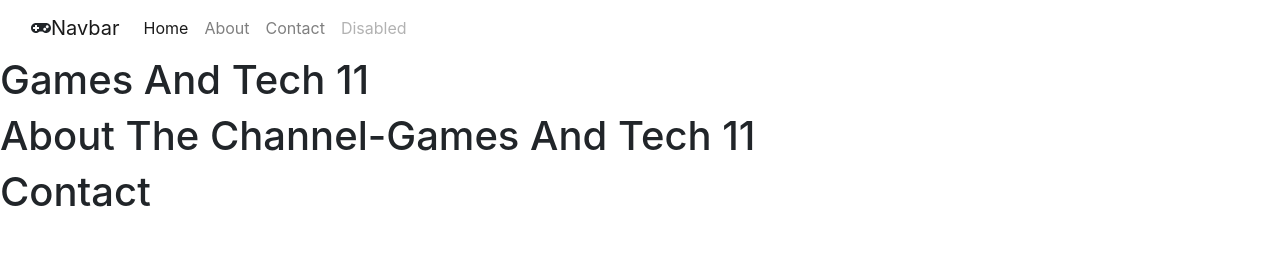
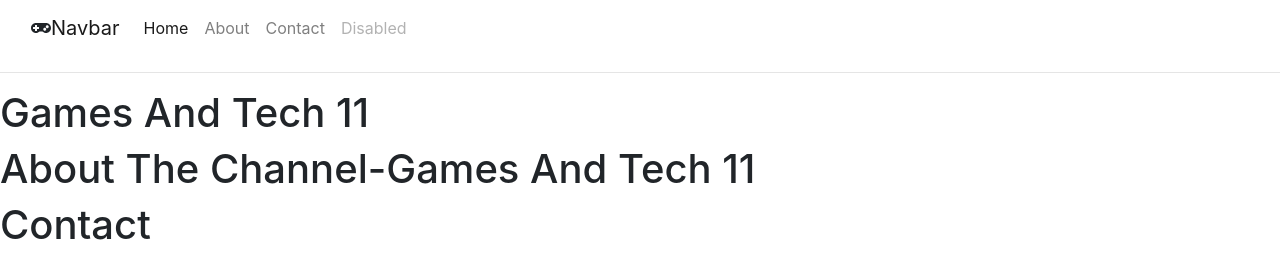
Before and after one commit to DattBhatt/DattBhatt.github.io, a plain HTML site: page index.html in a window 1280 px wide. Drawn offline with nearby package versions, Linux system fonts and the light colour scheme.

Commit message:
just a commit

```diff
--- a/index.html
+++ b/index.html
@@ -35,7 +35,7 @@
 </nav>
         </div>
         <div name = "home" id = "home">
-          <h1>Games And Tech 11 </h1>
+          <hr size ="700px"><h1>Games And Tech 11 </h1>
         </div>
         <div name = "about" id = "about">
           <h1>About The Channel-Games And Tech 11 </h1>
```
